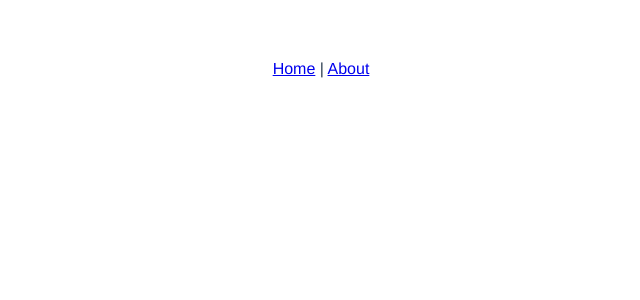
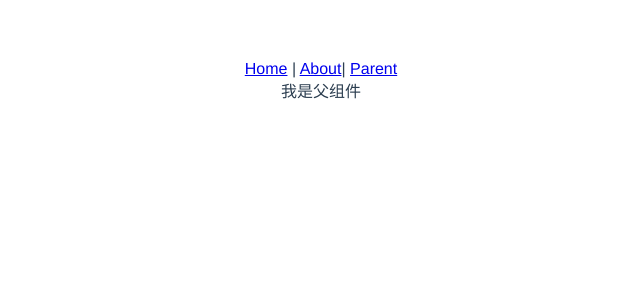
Before and after one commit to czb420322/Vue, a Vue app: page /parent in a window 1280 px wide. Shown: the top 300 px of the page, without its empty margins (319-959 px from the left). Built offline with nearby package versions, Linux system fonts and the light colour scheme.

Commit message:
第一次提交代码

```diff
--- a/package.json
+++ b/package.json
@@ -10,6 +10,7 @@
   "dependencies": {
     "core-js": "^3.6.5",
     "element-ui": "^2.15.6",
+    "jquery": "^3.6.0",
     "vue": "^2.6.11",
     "vue-router": "^3.2.0",
     "vuex": "^3.4.0"
--- a/src/App.vue
+++ b/src/App.vue
@@ -1,19 +1,29 @@
+<!--
+ * @Author: your name
+ * @Date: 2021-09-15 23:16:38
+ * @LastEditTime: 2021-09-25 15:56:43
+ * @LastEditors: Please set LastEditors
+ * @Description: In User Settings Edrouter
+ * @FilePath: \vuetest\src\App.vue
+-->
 <template>
   <div id="app">
     <div id="nav">
       <router-link to="/">Home</router-link> |
-      <router-link to="/about">About</router-link>
+      <router-link to="/about">About</router-link>|
+      <router-link to="/parent">Parent</router-link>
     </div>
-    <router-view/>
+    <router-view />
   </div>
 </template>
 
 <style lang="stylus">
-#app
-  font-family Avenir, Helvetica, Arial, sans-serif
-  -webkit-font-smoothing antialiased
-  -moz-osx-font-smoothing grayscale
-  text-align center
-  color #2c3e50
-  margin-top 60px
+#app {
+  font-family: Avenir, Helvetica, Arial, sans-serif;
+  -webkit-font-smoothing: antialiased;
+  -moz-osx-font-smoothing: grayscale;
+  text-align: center;
+  color: #2c3e50;
+  margin-top: 60px;
+}
 </style>
--- a/src/router/index.js
+++ b/src/router/index.js
@@ -1,29 +1,38 @@
-import Vue from 'vue'
-import VueRouter from 'vue-router'
-import Home from '../views/Home.vue'
+// @ts-nocheck
+import Vue from "vue";
+import VueRouter from "vue-router";
+import Home from "../views/Home.vue";
 
-Vue.use(VueRouter)
+Vue.use(VueRouter);
 
 const routes = [
   {
-    path: '/',
-    name: 'Home',
-    component: Home
+    path: "/",
+    name: "Home",
+    component: Home,
   },
   {
-    path: '/about',
-    name: 'About',
+    path: "/about",
+    name: "About",
     // route level code-splitting
     // this generates a separate chunk (about.[hash].js) for this route
     // which is lazy-loaded when the route is visited.
-    component: () => import(/* webpackChunkName: "about" */ '../views/About.vue')
-  }
-]
+    component: () =>
+      import(/* webpackChunkName: "about" */ "../views/About.vue"),
+  },
+  {
+    path: "/parent",
+    name: "Parent",
+    component: () =>
+      import(/* webpackChunkName:"parent" */ "../views/Parent.vue"),
+  },
+
+];
 
 const router = new VueRouter({
-  mode: 'history',
+  mode: "history",
   base: process.env.BASE_URL,
-  routes
-})
+  routes,
+});
 
-export default router
+export default router;
--- /dev/null
+++ b/src/views/Parent.vue
@@ -0,0 +1,21 @@
+<!--
+ * @Author: your name
+ * @Date: 2021-09-25 15:30:08
+ * @LastEditTime: 2021-09-25 15:54:06
+ * @LastEditors: Please set LastEditors
+ * @Description: In User Settings Edit
+ * @FilePath: \vuetest\src\views\Parent.vue
+-->
+<template>
+    <div>
+        我是父组件
+    </div>
+</template>
+
+<script setup >
+
+</script>
+
+<style scoped>
+
+</style>
```
Also changed, not shown: 1 other file (tests, documents, lock files or other folders).
